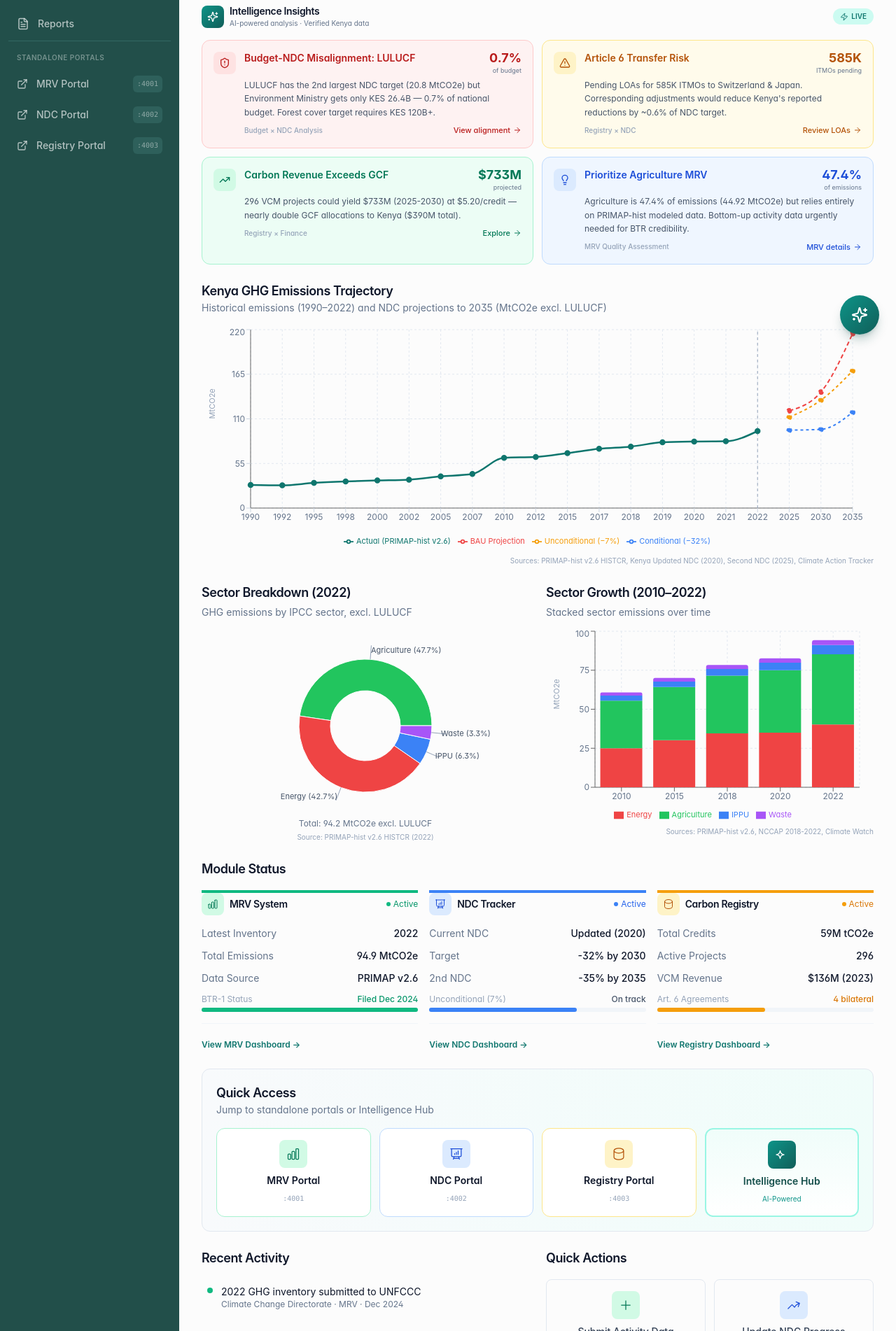
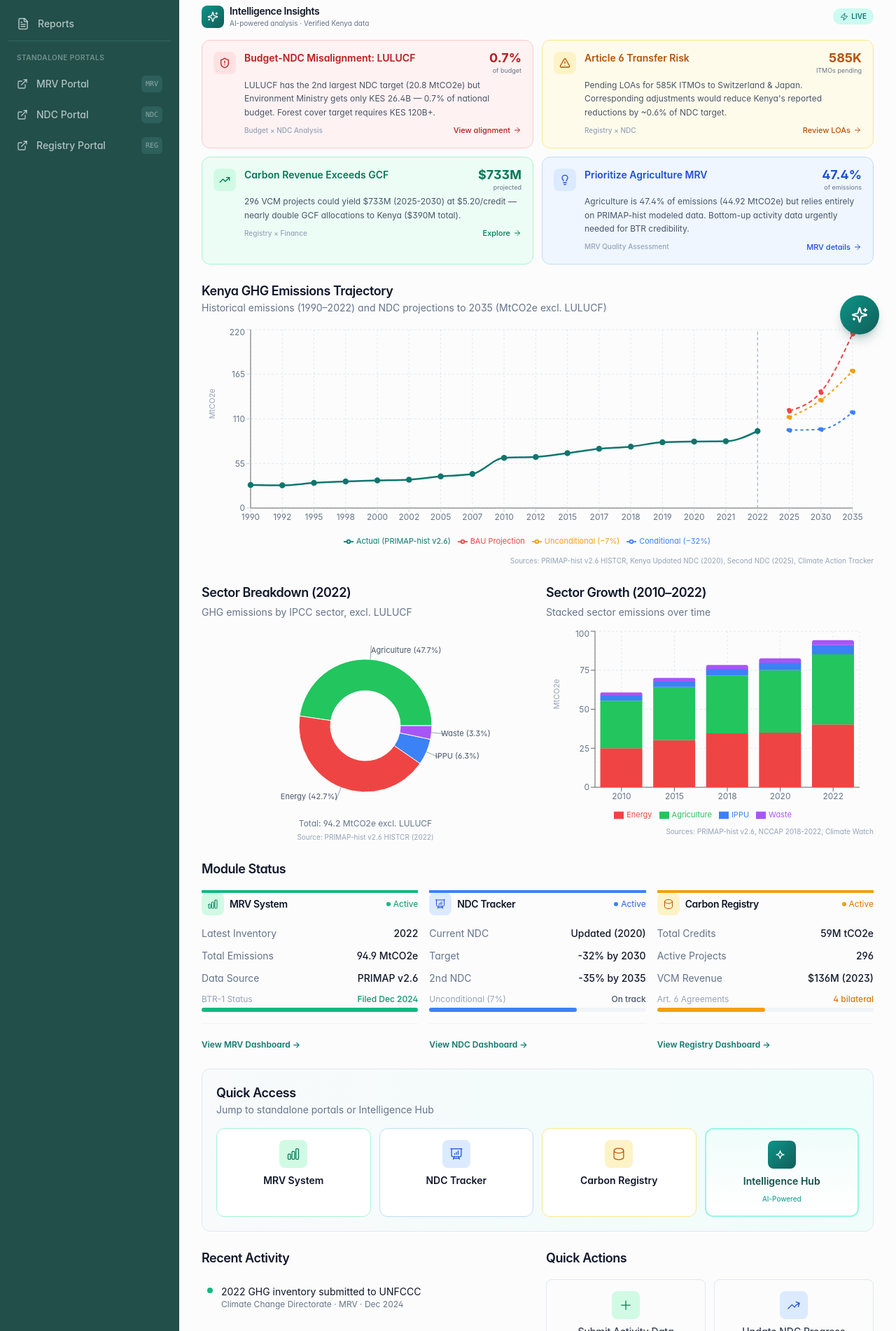
Before and after one commit to IanMutai/DCACI, a Next.js app in the folder apps/portal/: page /dashboard in a window 1280 px wide. Shown: the part 298-2200 px from the top of the page at 70% size. Built offline with nearby package versions, Linux system fonts and the light colour scheme.

Commit message:
fix: replace localhost:4001-4003 links with internal dashboard routes
Portal links for MRV, NDC, and Registry now point to /dashboard/mrv,
/dashboard/ndc, and /dashboard/registry instead of localhost ports.

Co-Authored-By: Claude Opus 4.6 <noreply@anthropic.com>

```diff
--- a/apps/portal/app/dashboard/page.tsx
+++ b/apps/portal/app/dashboard/page.tsx
@@ -1,6 +1,7 @@
 "use client";
 
 import dynamic from "next/dynamic";
+import Link from "next/link";
 import SummaryCard from "@/components/dashboard/summary-card";
 import MrvCard from "@/components/module-cards/mrv-card";
 import NdcCard from "@/components/module-cards/ndc-card";
@@ -128,10 +129,8 @@ export default function DashboardPage() {
           </div>
         </div>
         <div className="grid grid-cols-2 gap-3 lg:grid-cols-4">
-          <a
-            href="http://localhost:4001"
-            target="_blank"
-            rel="noopener noreferrer"
+          <Link
+            href="/dashboard/mrv"
             className="flex flex-col items-center gap-2 rounded-xl border border-emerald-200 bg-white p-4 text-center transition-all hover:shadow-md hover:border-emerald-300"
           >
             <div className="flex h-10 w-10 items-center justify-center rounded-lg bg-emerald-100">
@@ -139,13 +138,10 @@ export default function DashboardPage() {
                 <path strokeLinecap="round" strokeLinejoin="round" d="M3 13.125C3 12.504 3.504 12 4.125 12h2.25c.621 0 1.125.504 1.125 1.125v6.75C7.5 20.496 6.996 21 6.375 21h-2.25A1.125 1.125 0 013 19.875v-6.75zM9.75 8.625c0-.621.504-1.125 1.125-1.125h2.25c.621 0 1.125.504 1.125 1.125v11.25c0 .621-.504 1.125-1.125 1.125h-2.25a1.125 1.125 0 01-1.125-1.125V8.625zM16.5 4.125c0-.621.504-1.125 1.125-1.125h2.25C20.496 3 21 3.504 21 4.125v15.75c0 .621-.504 1.125-1.125 1.125h-2.25a1.125 1.125 0 01-1.125-1.125V4.125z" />
               </svg>
             </div>
-            <span className="text-sm font-semibold text-slate-900">MRV Portal</span>
-            <span className="text-[10px] font-mono text-slate-400">:4001</span>
-          </a>
-          <a
-            href="http://localhost:4002"
-            target="_blank"
-            rel="noopener noreferrer"
+            <span className="text-sm font-semibold text-slate-900">MRV System</span>
+          </Link>
+          <Link
+            href="/dashboard/ndc"
             className="flex flex-col items-center gap-2 rounded-xl border border-blue-200 bg-white p-4 text-center transition-all hover:shadow-md hover:border-blue-300"
           >
             <div className="flex h-10 w-10 items-center justify-center rounded-lg bg-blue-100">
@@ -153,13 +149,10 @@ export default function DashboardPage() {
                 <path strokeLinecap="round" strokeLinejoin="round" d="M3.75 3v11.25A2.25 2.25 0 006 16.5h2.25M3.75 3h-1.5m1.5 0h16.5m0 0h1.5m-1.5 0v11.25A2.25 2.25 0 0118 16.5h-2.25m-7.5 0h7.5m-7.5 0l-1 3m8.5-3l1 3m0 0l.5 1.5m-.5-1.5h-9.5m0 0l-.5 1.5M9 11.25v1.5M12 9v3.75m3-6v6" />
               </svg>
             </div>
-            <span className="text-sm font-semibold text-slate-900">NDC Portal</span>
-            <span className="text-[10px] font-mono text-slate-400">:4002</span>
-          </a>
-          <a
-            href="http://localhost:4003"
-            target="_blank"
-            rel="noopener noreferrer"
+            <span className="text-sm font-semibold text-slate-900">NDC Tracker</span>
+          </Link>
+          <Link
+            href="/dashboard/registry"
             className="flex flex-col items-center gap-2 rounded-xl border border-amber-200 bg-white p-4 text-center transition-all hover:shadow-md hover:border-amber-300"
           >
             <div className="flex h-10 w-10 items-center justify-center rounded-lg bg-amber-100">
@@ -167,9 +160,8 @@ export default function DashboardPage() {
                 <path strokeLinecap="round" strokeLinejoin="round" d="M20.25 6.375c0 2.278-3.694 4.125-8.25 4.125S3.75 8.653 3.75 6.375m16.5 0c0-2.278-3.694-4.125-8.25-4.125S3.75 4.097 3.75 6.375m16.5 0v11.25c0 2.278-3.694 4.125-8.25 4.125s-8.25-1.847-8.25-4.125V6.375" />
               </svg>
             </div>
-            <span className="text-sm font-semibold text-slate-900">Registry Portal</span>
-            <span className="text-[10px] font-mono text-slate-400">:4003</span>
-          </a>
+            <span className="text-sm font-semibold text-slate-900">Carbon Registry</span>
+          </Link>
           <a
             href="/dashboard/intelligence"
             className="flex flex-col items-center gap-2 rounded-xl border-2 border-teal-200 bg-gradient-to-b from-teal-50 to-white p-4 text-center transition-all hover:shadow-md hover:border-teal-300"
--- a/apps/portal/app/page.tsx
+++ b/apps/portal/app/page.tsx
@@ -104,7 +104,7 @@ export default function LandingPage() {
                 </div>
                 <div className="mt-4 flex justify-between">
                   <Link href="/dashboard/mrv" className="text-xs font-medium text-teal-700 hover:text-teal-900">Portal &rarr;</Link>
-                  <a href="http://localhost:4001" className="text-xs text-slate-400 hover:text-slate-600">:4001</a>
+                  <Link href="/dashboard/mrv" className="text-xs text-slate-400 hover:text-slate-600">MRV &rarr;</Link>
                 </div>
               </div>
 
@@ -122,7 +122,7 @@ export default function LandingPage() {
                 </div>
                 <div className="mt-4 flex justify-between">
                   <Link href="/dashboard/ndc" className="text-xs font-medium text-teal-700 hover:text-teal-900">Portal &rarr;</Link>
-                  <a href="http://localhost:4002" className="text-xs text-slate-400 hover:text-slate-600">:4002</a>
+                  <Link href="/dashboard/ndc" className="text-xs text-slate-400 hover:text-slate-600">NDC &rarr;</Link>
                 </div>
               </div>
 
@@ -140,7 +140,7 @@ export default function LandingPage() {
                 </div>
                 <div className="mt-4 flex justify-between">
                   <Link href="/dashboard/registry" className="text-xs font-medium text-teal-700 hover:text-teal-900">Portal &rarr;</Link>
-                  <a href="http://localhost:4003" className="text-xs text-slate-400 hover:text-slate-600">:4003</a>
+                  <Link href="/dashboard/registry" className="text-xs text-slate-400 hover:text-slate-600">Registry &rarr;</Link>
                 </div>
               </div>
 
--- a/apps/portal/components/dashboard/sidebar.tsx
+++ b/apps/portal/components/dashboard/sidebar.tsx
@@ -86,9 +86,9 @@ const financeNav: NavItem[] = [
 ];
 
 const standalonePortals = [
-  { name: "MRV Portal", href: "http://localhost:4001", badge: ":4001" },
-  { name: "NDC Portal", href: "http://localhost:4002", badge: ":4002" },
-  { name: "Registry Portal", href: "http://localhost:4003", badge: ":4003" },
+  { name: "MRV Portal", href: "/dashboard/mrv", badge: "MRV" },
+  { name: "NDC Portal", href: "/dashboard/ndc", badge: "NDC" },
+  { name: "Registry Portal", href: "/dashboard/registry", badge: "REG" },
 ];
 
 export default function Sidebar() {
```
